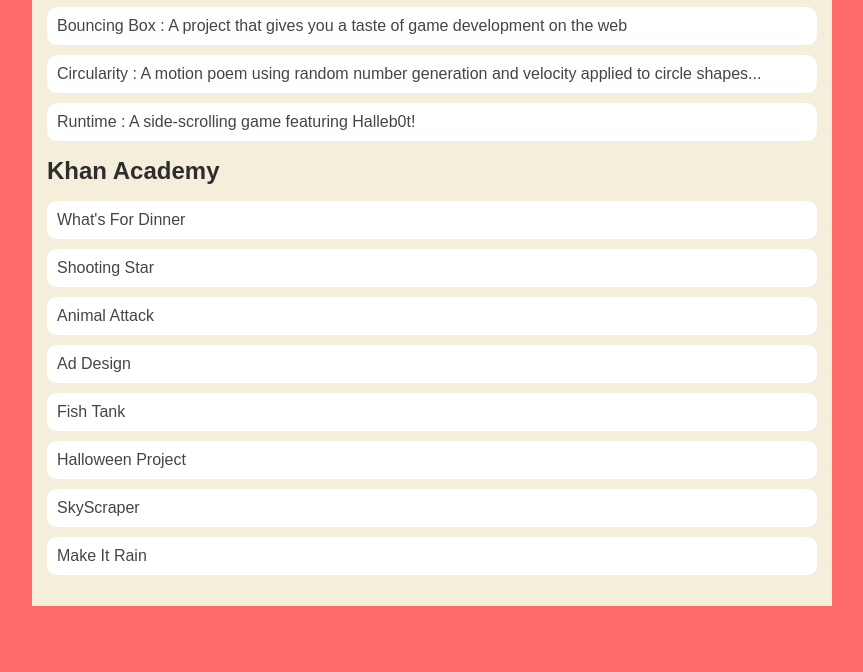
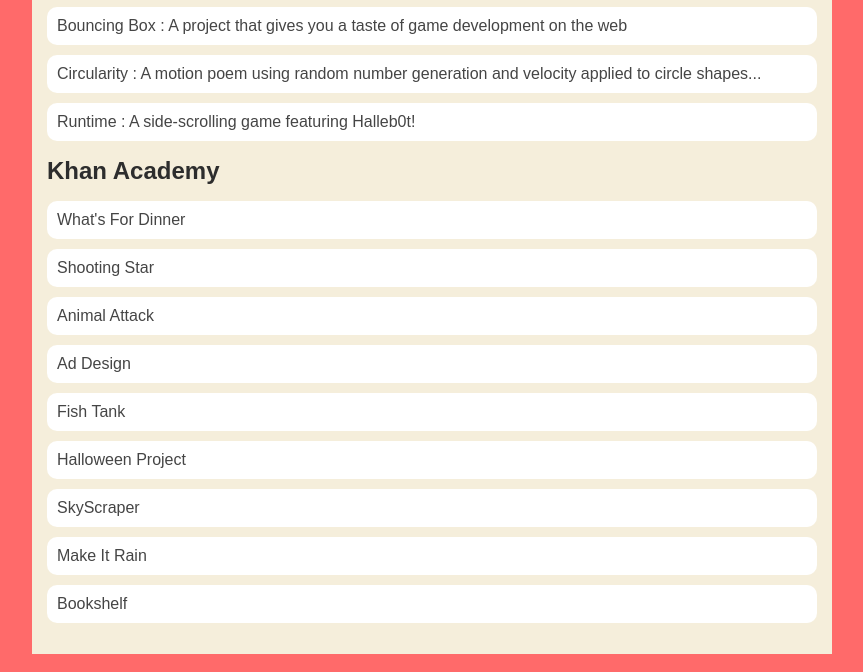
Before and after one commit to gagedavis1/gagedavis1.github.io, a plain HTML site: page portfolio.html in a window 1280 px wide. Shown: the part 217-889 px from the top of the page, without its empty margins (208-1071 px from the left). Before the commit the page ends 841 px from the top, so only its background shows below. Drawn offline with Linux system fonts and the light colour scheme.

Commit message:
added bookshelf link

```diff
--- a/portfolio.html
+++ b/portfolio.html
@@ -34,6 +34,7 @@
                     <li><a href="https://www.khanacademy.org/computer-programming/nhs-halloween-project-gage-davis-2023/6541164098142208">Halloween Project</a></li>
                     <li><a href="https://www.khanacademy.org/computer-programming/project-build-a-house-gage-davis/6283832552243200">SkyScraper</a></li>
                     <li><a href="https://www.khanacademy.org/computer-programming/spin-off-of-project-make-it-rain/6030605160202240">Make It Rain</a></li>
+                    <li><a href="https://www.khanacademy.org/computer-programming/spin-off-of-project-bookshelf/5209120715751424">Bookshelf</a></li>
                 </ul>
             </div>
         </main>
```
